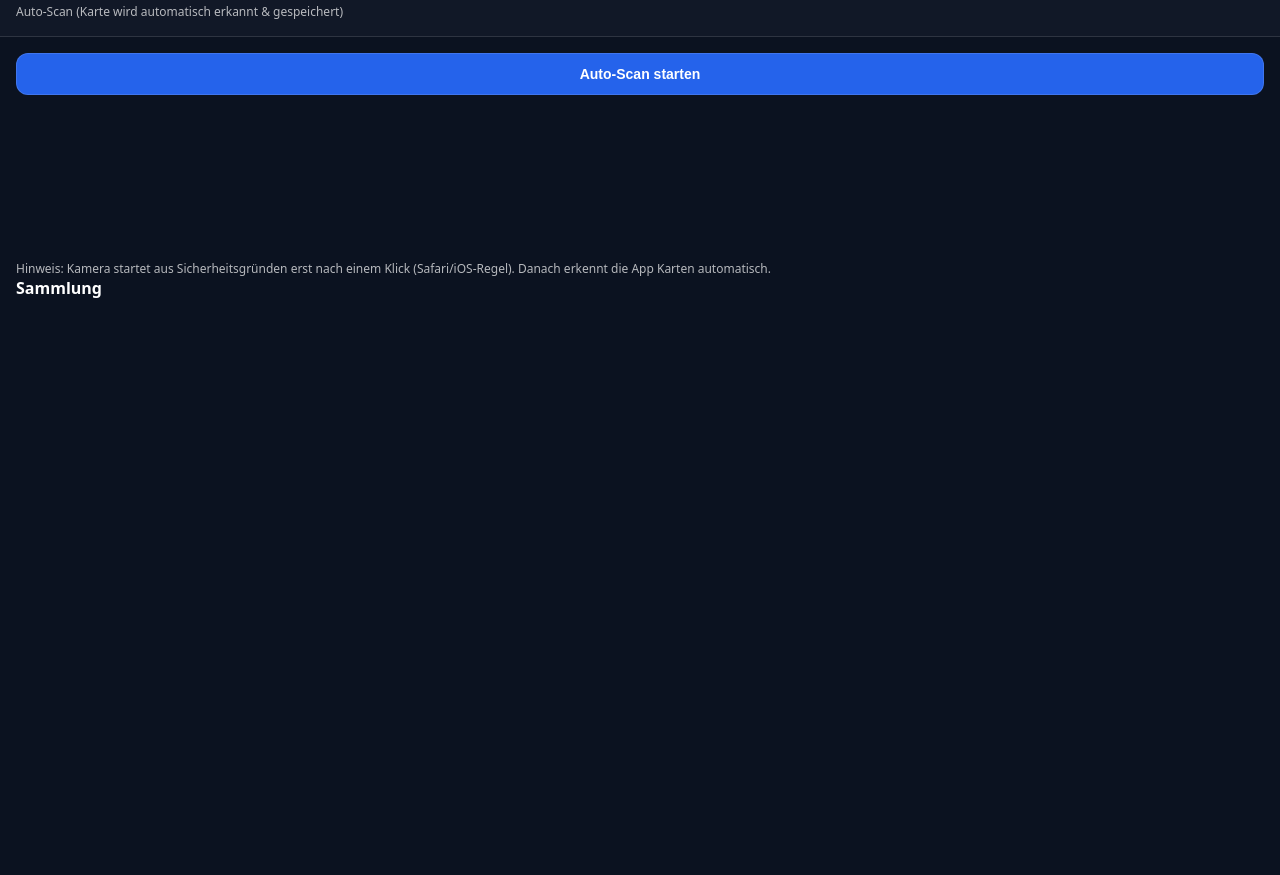
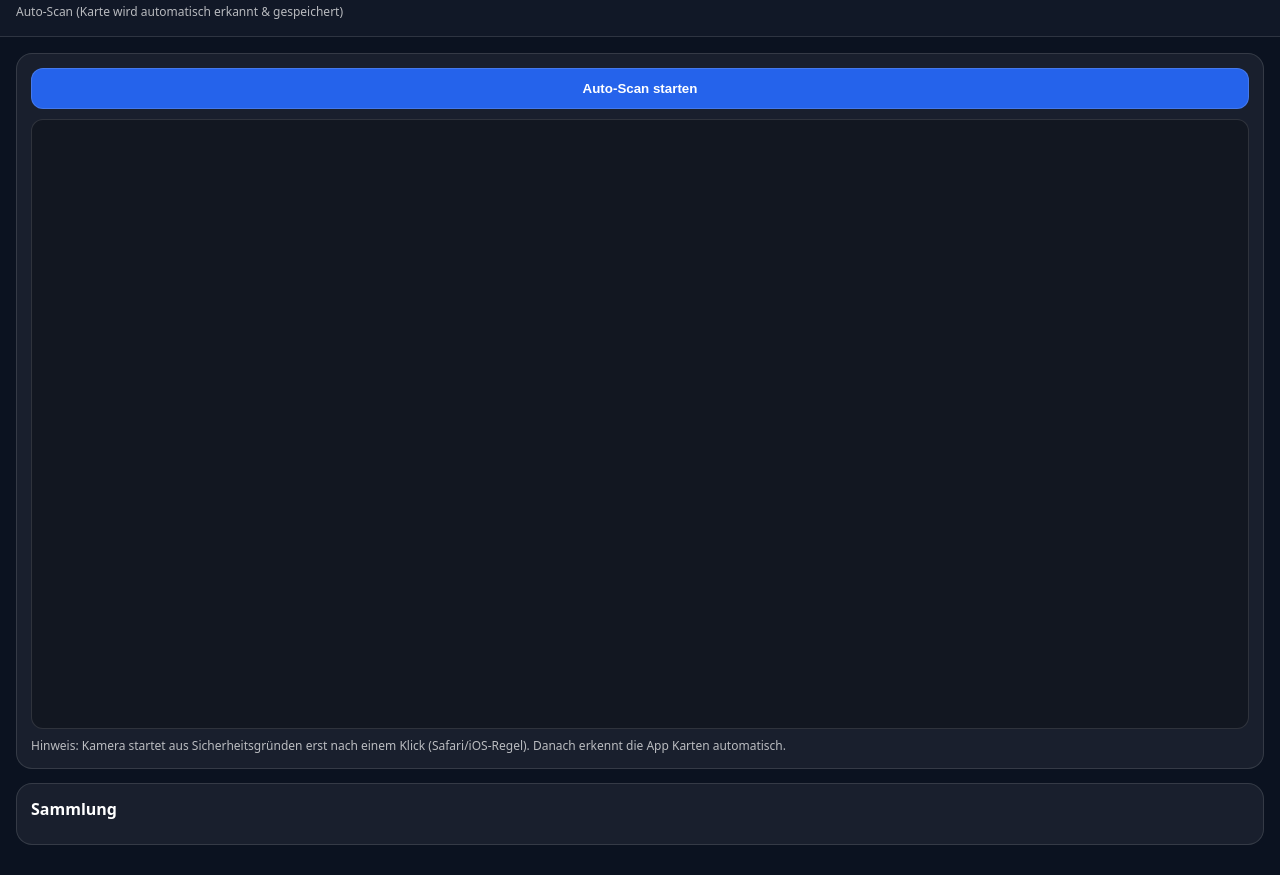
Before and after one commit to DaRealGurke/One-Piece-Collection-App, a plain HTML site: page index.html in a window 1280 px wide. Shown: the part 46-921 px from the top of the page. Before the commit the page ends 800 px from the top, so only its background shows below. Drawn offline with Linux system fonts and the light colour scheme.

Commit message:
style.css

```diff
--- a/style.css
+++ b/style.css
@@ -1,121 +1,88 @@
-:root {
-  --bg: #0b1220;
-  --panel: rgba(255,255,255,0.08);
-  --panel2: rgba(255,255,255,0.06);
-  --text: #ffffff;
+:root{
+  --bg:#0b1220;
+  --panel: rgba(255,255,255,0.06);
+  --border: rgba(255,255,255,0.12);
+  --text:#fff;
   --muted: rgba(255,255,255,0.7);
-  --primary: #2563eb;
+  --primary:#2563eb;
   --primary2: rgba(37,99,235,0.18);
-  --border: rgba(255,255,255,0.12);
-  --danger: rgba(255,90,90,0.18);
-  --dangerBorder: rgba(255,90,90,0.35);
 }
 
-* { box-sizing: border-box; }
+*{box-sizing:border-box}
+body{
+  margin:0;
+  font-family: system-ui,-apple-system,Segoe UI,Roboto,Helvetica,Arial;
+  background:var(--bg);
+  color:var(--text);
+}
+header{
+  padding:16px;
+  background:#111827;
+  border-bottom:1px solid var(--border);
+}
+header h1{margin:0;font-size:20px}
+header p{margin:6px 0 0 0;color:var(--muted);font-size:12px}
 
-body {
-  margin: 0;
-  font-family: system-ui, -apple-system, Segoe UI, Roboto, Helvetica, Arial;
-  background: var(--bg);
-  color: var(--text);
+main{padding:16px}
+.panel{
+  background:var(--panel);
+  border:1px solid var(--border);
+  border-radius:16px;
+  padding:14px;
+  margin-bottom:14px;
 }
 
-header {
-  padding: 16px;
-  background: #111827;
-  border-bottom: 1px solid var(--border);
+button{
+  width:100%;
+  padding:12px;
+  border-radius:12px;
+  border:1px solid rgba(255,255,255,0.14);
+  background:var(--primary);
+  color:#fff;
+  font-weight:800;
+  cursor:pointer;
+  margin-bottom:10px;
+}
+button.secondary{
+  background:var(--primary2);
+  border:1px solid rgba(37,99,235,0.35);
 }
 
-header h1 {
-  margin: 0;
-  font-size: 20px;
+.camWrap{
+  position:relative;
+  width:100%;
+  border-radius:12px;
+  overflow:hidden;
+  border:1px solid var(--border);
+  background:rgba(0,0,0,0.25);
+}
+video{
+  width:100%;
+  display:block;
+}
+#overlay{
+  position:absolute;
+  inset:0;
+  width:100%;
+  height:100%;
+  pointer-events:none;
 }
 
-header p {
-  margin: 6px 0 0 0;
-  color: var(--muted);
-  font-size: 12px;
+.hint{margin:8px 0 0 0;color:var(--muted);font-size:12px}
+
+h2{margin:0 0 10px 0;font-size:16px}
+
+ul{list-style:none;padding:0;margin:0}
+li{
+  background: rgba(255,255,255,0.08);
+  border:1px solid var(--border);
+  border-radius:14px;
+  padding:10px;
+  margin-bottom:10px;
 }
-
-main { padding: 16px; }
-
-.add {
-  background: var(--panel2);
-  border: 1px solid var(--border);
-  border-radius: 16px;
-  padding: 14px;
-  margin-bottom: 14px;
+li strong{display:block;margin-bottom:6px}
+li img{
+  width:100%;
+  border-radius:12px;
+  border:1px solid var(--border);
 }
-
-input, button {
-  width: 100%;
-  padding: 12px;
-  margin-bottom: 10px;
-  border-radius: 12px;
-  border: 1px solid var(--border);
-  font-size: 14px;
-}
-
-input {
-  background: rgba(0,0,0,0.25);
-  color: white;
-  outline: none;
-}
-
-button {
-  background: var(--primary);
-  color: white;
-  font-weight: 800;
-  cursor: pointer;
-}
-
-button.secondary {
-  background: var(--primary2);
-  border: 1px solid rgba(37,99,235,0.35);
-}
-
-video {
-  width: 100%;
-  border-radius: 12px;
-  border: 1px solid var(--border);
-  margin-top: 6px;
-  display: none;
-}
-
-img#preview {
-  width: 100%;
-  margin-top: 10px;
-  border-radius: 12px;
-  border: 1px solid var(--border);
-  display: none;
-}
-
-h2 {
-  margin: 0 0 10px 0;
-  font-size: 16px;
-}
-
-ul { padding: 0; margin: 0; list-style: none; }
-
-li {
-  background: var(--panel);
-  padding: 10px;
-  margin-bottom: 10px;
-  border-radius: 14px;
-  border: 1px solid var(--border);
-  cursor: pointer;
-}
-
-li strong { display: block; margin-bottom: 6px; }
-
-li img {
-  width: 100%;
-  border-radius: 12px;
-  border: 1px solid var(--border);
-}
-
-.hint {
-  margin: 0;
-  color: var(--muted);
-  font-size: 12px;
-}
```
